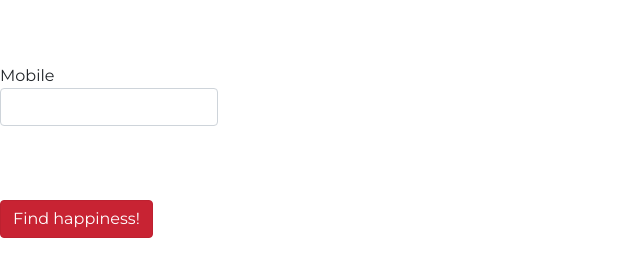
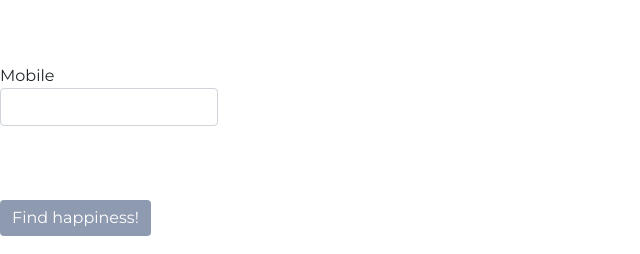
Before and after one commit to ameeli/wanda, a Flask app: page /register in a window 1280 px wide, with the pointer over the restyled element. Shown: the part 586-840 px from the top of the page, without its empty margins (0-640 px from the left). Run offline with Flask 2, Linux system fonts and the light colour scheme; some libraries are stand-ins or nearby versions; some web fonts are replaced.

Commit message:
Changed danger button hover color.

```diff
--- a/src/static/css/site.css
+++ b/src/static/css/site.css
@@ -194,6 +194,11 @@ img {
   font-family: 'Montserrat', sans-serif;
 }
 
+.btn-danger:hover {
+  background-color: #8e9aaf;
+  border: #8e9aaf;
+}
+
 label {
   font-family: 'Montserrat', sans-serif;
 }
```
